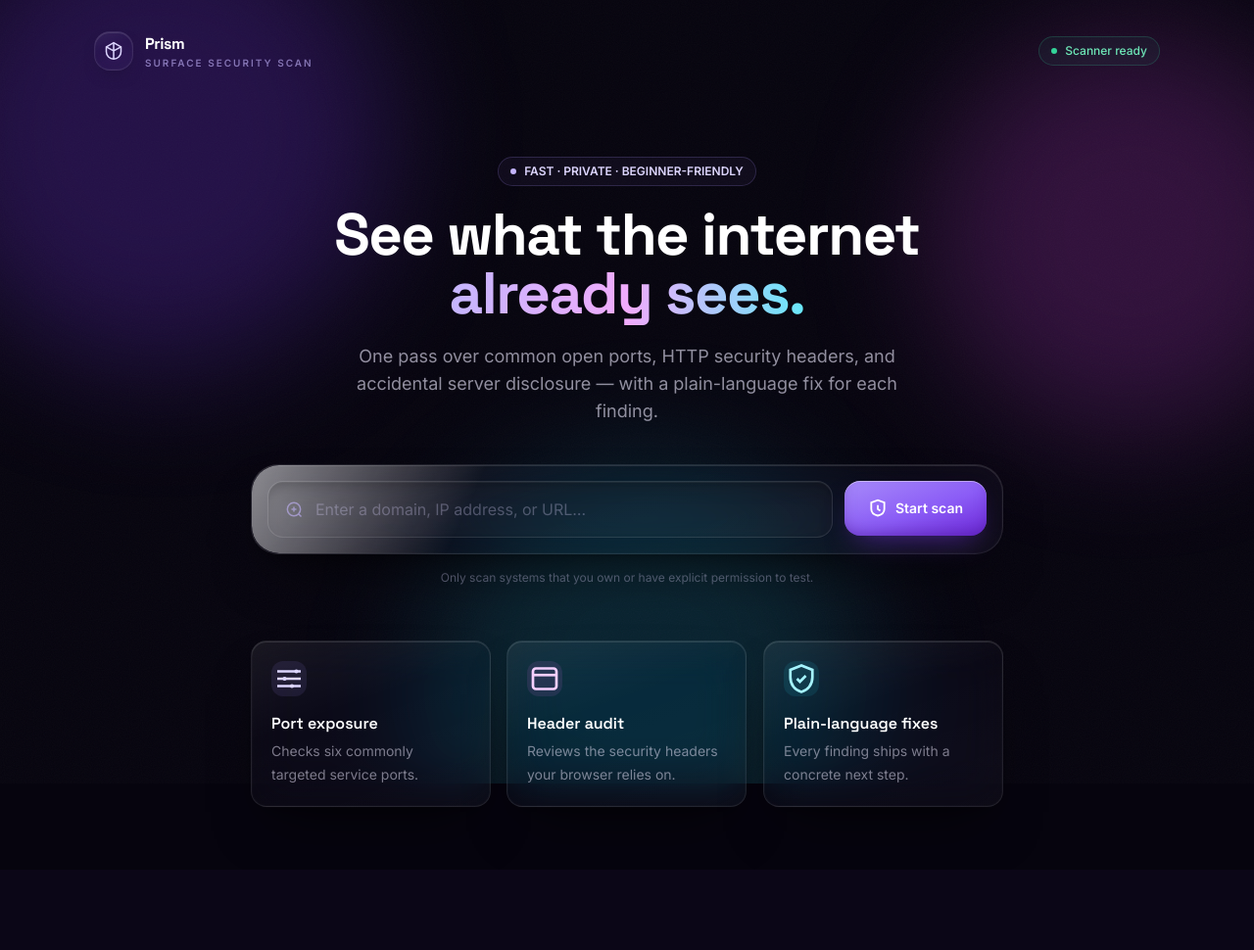
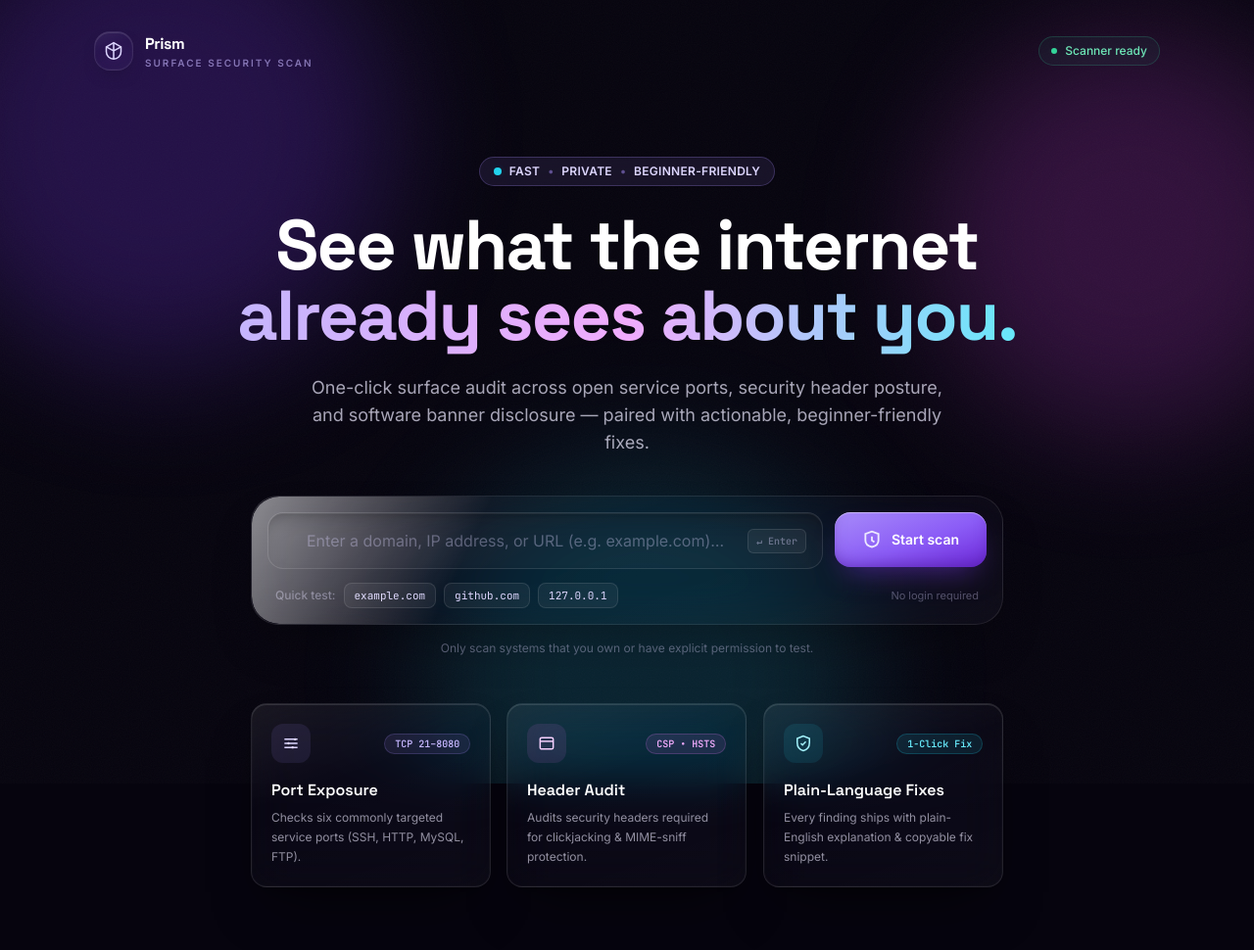
Before and after one commit to mainanuj/prism-scan, a Flask app: page / in a window 1280 px wide. Shown: the whole page at 98% size. Before the commit the page ends 842 px from the top, so only its background shows below. Run offline with Flask 3, Linux system fonts and the light colour scheme; some libraries are stand-ins or nearby versions.

Commit message:
change in  search baar

```diff
--- a/templates/index.html
+++ b/templates/index.html
@@ -134,57 +134,96 @@
     </nav>
 
     <section class="pt-8 text-center sm:pt-14">
-      <div class="inline-flex items-center gap-2 rounded-full border border-violet-400/20 bg-violet-400/5 px-3 py-1.5 text-xs font-semibold text-violet-200">
-        <span class="h-1.5 w-1.5 rounded-full bg-violet-300"></span> FAST · PRIVATE · BEGINNER-FRIENDLY
+      <div class="inline-flex items-center gap-2 rounded-full border border-violet-400/25 bg-violet-400/10 px-3.5 py-1.5 text-xs font-semibold text-violet-200 shadow-sm backdrop-blur-md">
+        <span class="relative flex h-2 w-2">
+          <span class="animate-ping absolute inline-flex h-full w-full rounded-full bg-cyan-400 opacity-75"></span>
+          <span class="relative inline-flex rounded-full h-2 w-2 bg-cyan-400"></span>
+        </span>
+        <span class="tracking-wide">FAST</span>
+        <span class="text-violet-400/50">•</span>
+        <span class="tracking-wide">PRIVATE</span>
+        <span class="text-violet-400/50">•</span>
+        <span class="tracking-wide">BEGINNER-FRIENDLY</span>
       </div>
-      <h1 class="mx-auto mt-5 max-w-3xl font-display text-4xl font-bold leading-[1.1] tracking-tight text-white sm:text-6xl">
+
+      <h1 class="mx-auto mt-6 max-w-4xl font-display text-4xl font-extrabold leading-[1.1] tracking-tight text-white sm:text-6xl lg:text-7xl">
         See what the internet<br>
-        <span class="bg-gradient-to-r from-violet-300 via-fuchsia-300 to-cyan-300 bg-clip-text text-transparent">already sees.</span>
+        <span class="bg-gradient-to-r from-violet-300 via-fuchsia-300 to-cyan-300 bg-clip-text text-transparent drop-shadow-sm">already sees about you.</span>
       </h1>
-      <p class="mx-auto mt-5 max-w-xl text-base leading-7 text-violet-100/60 sm:text-lg">
-        One pass over common open ports, HTTP security headers, and accidental server disclosure — with a plain-language fix for each finding.
+
+      <p class="mx-auto mt-6 max-w-2xl text-base leading-7 text-violet-100/70 sm:text-lg">
+        One-click surface audit across open service ports, security header posture, and software banner disclosure — paired with actionable, beginner-friendly fixes.
       </p>
     </section>
 
-    <section id="scan-panel" class="glass tilt relative mx-auto mt-10 max-w-3xl rounded-[28px] p-3 sm:p-4">
+    <!-- Scan Search Input Panel -->
+    <section id="scan-panel" class="glass tilt relative mx-auto mt-10 max-w-3xl rounded-[28px] p-3 sm:p-4 shadow-2xl">
       <div class="glass-edge pointer-events-none absolute inset-0 rounded-[28px] p-px"></div>
       <form id="scan-form" class="relative flex flex-col gap-3 sm:flex-row">
-        <div class="field-glass flex min-w-0 flex-1 items-center gap-3 rounded-2xl px-4 transition">
-          <svg viewBox="0 0 24 24" class="h-5 w-5 shrink-0 text-violet-300/60" fill="none" stroke="currentColor" stroke-width="1.8"><circle cx="12" cy="12" r="8"/><path d="m18 18 3 3M9 12h6M12 9v6"/></svg>
+        <div class="field-glass flex min-w-0 flex-1 items-center gap-3 rounded-2xl px-4 transition group focus-within:border-violet-400/60 focus-within:ring-2 focus-within:ring-violet-400/20">
+          <div class="flex items-center gap-1.5 shrink-0 text-violet-300/60 font-mono text-xs border-r border-white/10 pr-2.5">
+            <svg viewBox="0 0 24 24" class="h-4.5 w-4.5 text-cyan-300" fill="none" stroke="currentColor" stroke-width="2"><circle cx="12" cy="12" r="10"/><line x1="2" y1="12" x2="22" y2="12"/><path d="M12 2a15.3 15.3 0 0 1 4 10 15.3 15.3 0 0 1-4 10 15.3 15.3 0 0 1-4-10 15.3 15.3 0 0 1 4-10z"/></svg>
+          </div>
           <label for="target" class="sr-only">Target domain, IP address, or URL</label>
-          <input id="target" type="text" required autocomplete="url" placeholder="Enter a domain, IP address, or URL…" class="h-14 min-w-0 flex-1 bg-transparent font-mono text-sm text-white outline-none placeholder:font-sans placeholder:text-violet-200/30 sm:text-base">
+          <input id="target" type="text" required autocomplete="url" placeholder="Enter a domain, IP address, or URL (e.g. example.com)…" class="h-14 min-w-0 flex-1 bg-transparent font-mono text-sm text-white outline-none placeholder:font-sans placeholder:text-violet-200/35 sm:text-base">
+          <kbd class="hidden sm:inline-block font-mono text-[10px] font-semibold text-violet-200/40 bg-white/5 border border-white/10 px-2 py-1 rounded-md">↵ Enter</kbd>
         </div>
-        <button id="scan-button" type="submit" class="btn-3d inline-flex h-14 items-center justify-center gap-2 rounded-2xl px-6 text-sm font-bold text-white transition focus:outline-none focus:ring-4 focus:ring-violet-400/30 disabled:cursor-not-allowed disabled:opacity-60">
-          <svg viewBox="0 0 24 24" class="h-5 w-5" fill="none" stroke="currentColor" stroke-width="2.2"><path d="M20 13c0 5-3.5 7-8 8-4.5-1-8-3-8-8V5l8-3 8 3v8Z"/><path d="M12 8v5l3 2"/></svg>
+
+        <button id="scan-button" type="submit" class="btn-3d inline-flex h-14 items-center justify-center gap-2.5 rounded-2xl px-7 text-sm font-bold text-white transition focus:outline-none focus:ring-4 focus:ring-violet-400/30 disabled:cursor-not-allowed disabled:opacity-60 shrink-0">
+          <svg viewBox="0 0 24 24" class="h-5 w-5 text-violet-100" fill="none" stroke="currentColor" stroke-width="2.2"><path d="M20 13c0 5-3.5 7-8 8-4.5-1-8-3-8-8V5l8-3 8 3v8Z"/><path d="M12 8v5l3 2"/></svg>
           <span>Start scan</span>
         </button>
       </form>
+
+      <!-- Preset Quick Try Pills -->
+      <div class="mt-3.5 flex flex-wrap items-center justify-between gap-2 px-2 text-xs">
+        <div class="flex items-center gap-2 flex-wrap">
+          <span class="text-violet-200/40 font-medium">Quick test:</span>
+          <button type="button" onclick="setPresetTarget('example.com')" class="rounded-lg border border-white/10 bg-white/5 px-2.5 py-1 font-mono text-[11px] text-violet-200 hover:bg-white/10 hover:border-violet-400/40 transition">example.com</button>
+          <button type="button" onclick="setPresetTarget('github.com')" class="rounded-lg border border-white/10 bg-white/5 px-2.5 py-1 font-mono text-[11px] text-violet-200 hover:bg-white/10 hover:border-violet-400/40 transition">github.com</button>
+          <button type="button" onclick="setPresetTarget('127.0.0.1')" class="rounded-lg border border-white/10 bg-white/5 px-2.5 py-1 font-mono text-[11px] text-violet-200 hover:bg-white/10 hover:border-violet-400/40 transition">127.0.0.1</button>
+        </div>
+        <span class="text-[11px] text-violet-200/35 hidden sm:inline">No login required</span>
+      </div>
+
       <p id="error" class="relative hidden px-2 pt-3 text-sm text-rose-300" role="alert"></p>
     </section>
 
     <p class="mx-auto mt-4 max-w-3xl text-center text-xs text-violet-200/40">Only scan systems that you own or have explicit permission to test.</p>
 
-    <section class="mx-auto mt-14 grid max-w-3xl gap-4 sm:grid-cols-3" aria-label="Scanner capabilities">
-      <div class="glass tilt rounded-2xl p-5">
-        <div class="mb-4 flex h-9 w-9 items-center justify-center rounded-xl bg-violet-400/10 text-violet-200">
-          <svg viewBox="0 0 24 24" class="h-4.5 w-4.5" fill="none" stroke="currentColor" stroke-width="1.8"><path d="M4 17h16M4 12h16M4 7h16"/><circle cx="17" cy="7" r="1.4" fill="currentColor" stroke="none"/><circle cx="9" cy="12" r="1.4" fill="currentColor" stroke="none"/><circle cx="14" cy="17" r="1.4" fill="currentColor" stroke="none"/></svg>
+    <!-- Capabilities Cards Section -->
+    <section class="mx-auto mt-12 grid max-w-3xl gap-4 sm:grid-cols-3" aria-label="Scanner capabilities">
+      <div class="glass tilt rounded-2xl p-5 border border-white/10 hover:border-violet-400/30 transition group">
+        <div class="mb-4 flex items-center justify-between">
+          <div class="flex h-10 w-10 items-center justify-center rounded-xl bg-violet-400/10 text-violet-200 group-hover:scale-110 transition-transform">
+            <svg viewBox="0 0 24 24" class="h-5 w-5" fill="none" stroke="currentColor" stroke-width="1.8"><path d="M4 17h16M4 12h16M4 7h16"/><circle cx="17" cy="7" r="1.4" fill="currentColor" stroke="none"/><circle cx="9" cy="12" r="1.4" fill="currentColor" stroke="none"/><circle cx="14" cy="17" r="1.4" fill="currentColor" stroke="none"/></svg>
+          </div>
+          <span class="rounded-full bg-violet-400/10 border border-violet-400/20 px-2.5 py-0.5 font-mono text-[10px] font-bold text-violet-300">TCP 21–8080</span>
         </div>
-        <h2 class="font-display font-semibold text-white">Port exposure</h2>
-        <p class="mt-1 text-sm leading-6 text-violet-100/50">Checks six commonly targeted service ports.</p>
+        <h2 class="font-display font-semibold text-white group-hover:text-violet-200 transition">Port Exposure</h2>
+        <p class="mt-1.5 text-xs leading-5 text-violet-100/60">Checks six commonly targeted service ports (SSH, HTTP, MySQL, FTP).</p>
       </div>
-      <div class="glass tilt rounded-2xl p-5">
-        <div class="mb-4 flex h-9 w-9 items-center justify-center rounded-xl bg-fuchsia-400/10 text-fuchsia-200">
-          <svg viewBox="0 0 24 24" class="h-4.5 w-4.5" fill="none" stroke="currentColor" stroke-width="1.8"><rect x="4" y="5" width="16" height="14" rx="2"/><path d="M4 9.5h16"/></svg>
+
+      <div class="glass tilt rounded-2xl p-5 border border-white/10 hover:border-fuchsia-400/30 transition group">
+        <div class="mb-4 flex items-center justify-between">
+          <div class="flex h-10 w-10 items-center justify-center rounded-xl bg-fuchsia-400/10 text-fuchsia-200 group-hover:scale-110 transition-transform">
+            <svg viewBox="0 0 24 24" class="h-5 w-5" fill="none" stroke="currentColor" stroke-width="1.8"><rect x="4" y="5" width="16" height="14" rx="2"/><path d="M4 9.5h16"/></svg>
+          </div>
+          <span class="rounded-full bg-fuchsia-400/10 border border-fuchsia-400/20 px-2.5 py-0.5 font-mono text-[10px] font-bold text-fuchsia-300">CSP • HSTS</span>
         </div>
-        <h2 class="font-display font-semibold text-white">Header audit</h2>
-        <p class="mt-1 text-sm leading-6 text-violet-100/50">Reviews the security headers your browser relies on.</p>
+        <h2 class="font-display font-semibold text-white group-hover:text-fuchsia-200 transition">Header Audit</h2>
+        <p class="mt-1.5 text-xs leading-5 text-violet-100/60">Audits security headers required for clickjacking & MIME-sniff protection.</p>
       </div>
-      <div class="glass tilt rounded-2xl p-5">
-        <div class="mb-4 flex h-9 w-9 items-center justify-center rounded-xl bg-cyan-400/10 text-cyan-200">
-          <svg viewBox="0 0 24 24" class="h-4.5 w-4.5" fill="none" stroke="currentColor" stroke-width="1.8"><path d="m9 12 2 2 4-4"/><path d="M12 3 4.5 6v5c0 5.1 3.2 8.9 7.5 10 4.3-1.1 7.5-4.9 7.5-10V6L12 3Z"/></svg>
+
+      <div class="glass tilt rounded-2xl p-5 border border-white/10 hover:border-cyan-400/30 transition group">
+        <div class="mb-4 flex items-center justify-between">
+          <div class="flex items-center justify-center h-10 w-10 rounded-xl bg-cyan-400/10 text-cyan-200 group-hover:scale-110 transition-transform">
+            <svg viewBox="0 0 24 24" class="h-5 w-5" fill="none" stroke="currentColor" stroke-width="1.8"><path d="m9 12 2 2 4-4"/><path d="M12 3 4.5 6v5c0 5.1 3.2 8.9 7.5 10 4.3-1.1 7.5-4.9 7.5-10V6L12 3Z"/></svg>
+          </div>
+          <span class="rounded-full bg-cyan-400/10 border border-cyan-400/20 px-2.5 py-0.5 font-mono text-[10px] font-bold text-cyan-300">1-Click Fix</span>
         </div>
-        <h2 class="font-display font-semibold text-white">Plain-language fixes</h2>
-        <p class="mt-1 text-sm leading-6 text-violet-100/50">Every finding ships with a concrete next step.</p>
+        <h2 class="font-display font-semibold text-white group-hover:text-cyan-200 transition">Plain-Language Fixes</h2>
+        <p class="mt-1.5 text-xs leading-5 text-violet-100/60">Every finding ships with plain-English explanation & copyable fix snippet.</p>
       </div>
     </section>
 
@@ -387,6 +426,13 @@
     })();
 
     const form = document.getElementById('scan-form'), input = document.getElementById('target'), button = document.getElementById('scan-button'), loading = document.getElementById('loading'), report = document.getElementById('report'), error = document.getElementById('error');
+
+    function setPresetTarget(val) {
+      if (input) {
+        input.value = val;
+        input.focus();
+      }
+    }
 
     let currentScanData = null;
     let activeFilter = 'all';
```
